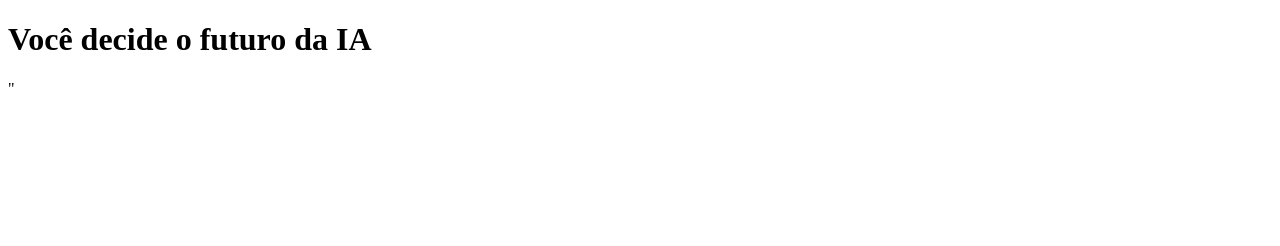
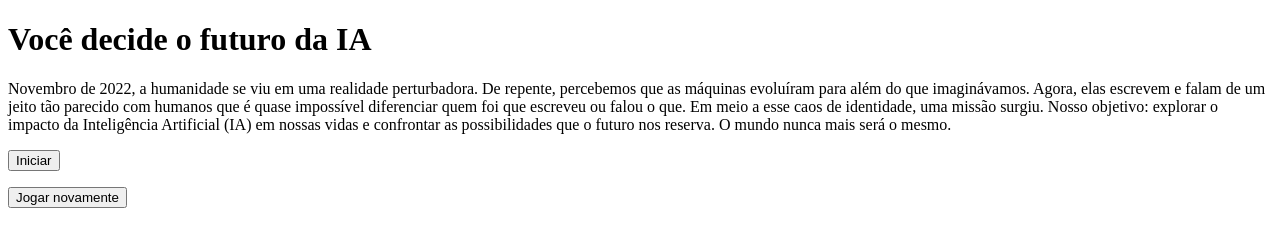
Before and after one commit to kahbelem/inteligencia-artificial, a plain HTML site: page index.html in a window 1280 px wide. Drawn offline with Linux system fonts and the light colour scheme.

Commit message:
Update index.html

```diff
--- a/index.html
+++ b/index.html
@@ -1,21 +1,39 @@
 
 <!DOCTYPE html>
 <html lang="pt-br">
+
 <head>
     <meta charset="UTF-8">
     <meta name="viewport" content="width=device-width, initial-scale=1.0">
     <link rel="stylesheet" href="style.css">
     <title>Você decide o futuro da IA</title>
 </head>
+
 <body>
     <div class="caixa-principal">
         <h1>Você decide o futuro da IA</h1>
+        <div class="tela-inicial">
+            <p>Novembro de 2022, a humanidade se viu em uma realidade perturbadora.
+                De repente, percebemos que as máquinas evoluíram para além do que imaginávamos.
+                Agora, elas escrevem e falam de um jeito tão parecido com humanos que é quase impossível diferenciar
+                quem foi que escreveu ou falou o que.
+                Em meio a esse caos de identidade, uma missão surgiu.
+                Nosso objetivo: explorar o impacto da Inteligência Artificial (IA) em nossas vidas e confrontar as
+                possibilidades que o futuro nos reserva.
+                O mundo nunca mais será o mesmo.
+            </p>
+            <button class="iniciar-btn">Iniciar</button>
+        </div>
         <div class="caixa-perguntas"></div>
         <div class="caixa-alternativas"></div>
         <div class="caixa-resultado">
-        <p class="class">"<texto-resultado></p>
+            <p class="texto-resultado"></p>
+            <button class="novamente-btn">Jogar novamente</button>
         </div>
     </div>
-      <script src="script.js"></script>
+    <script type="module" src="js/aleatorio.js"></script>
+    <script type="module" src="js/perguntas.js"></script>
+    <script type="module" src="js/script.js"></script>
 </body>
+
 </html>
```
Lines whose indentation alone changed are shown as unchanged.
